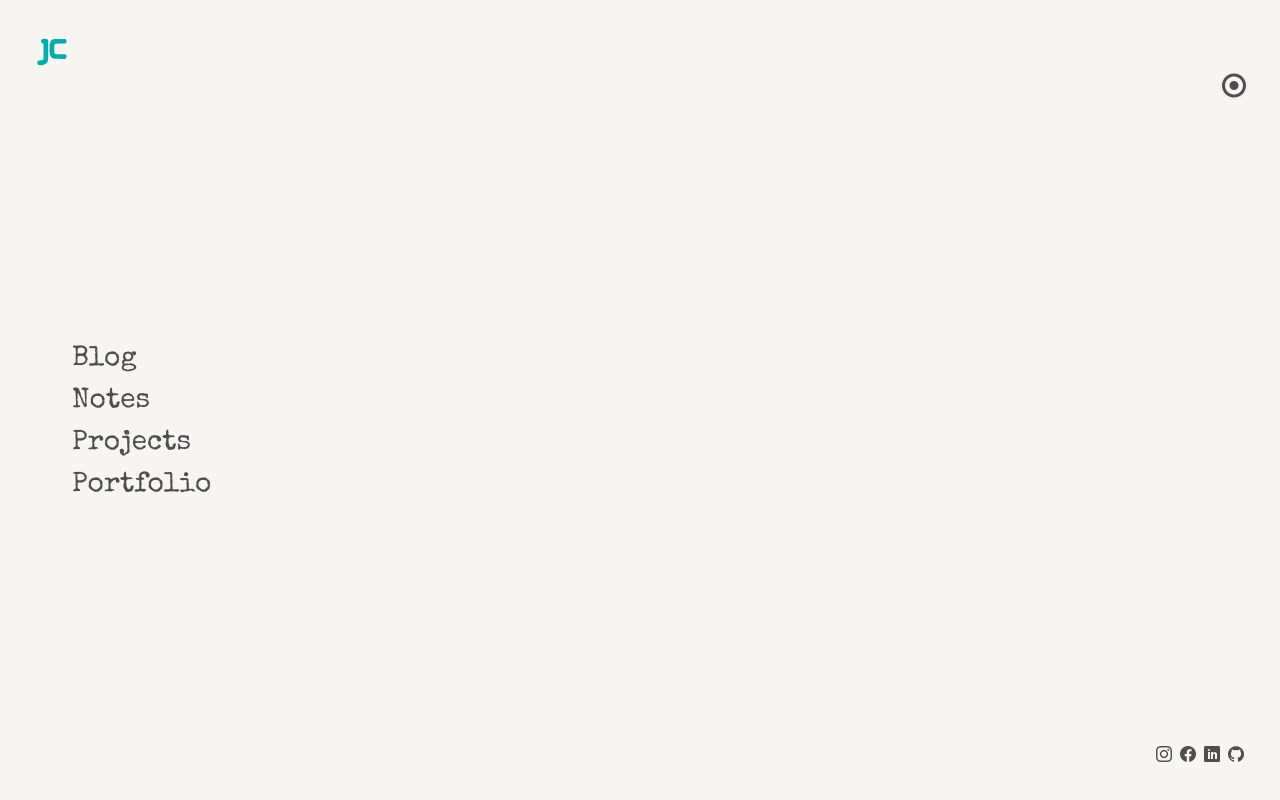
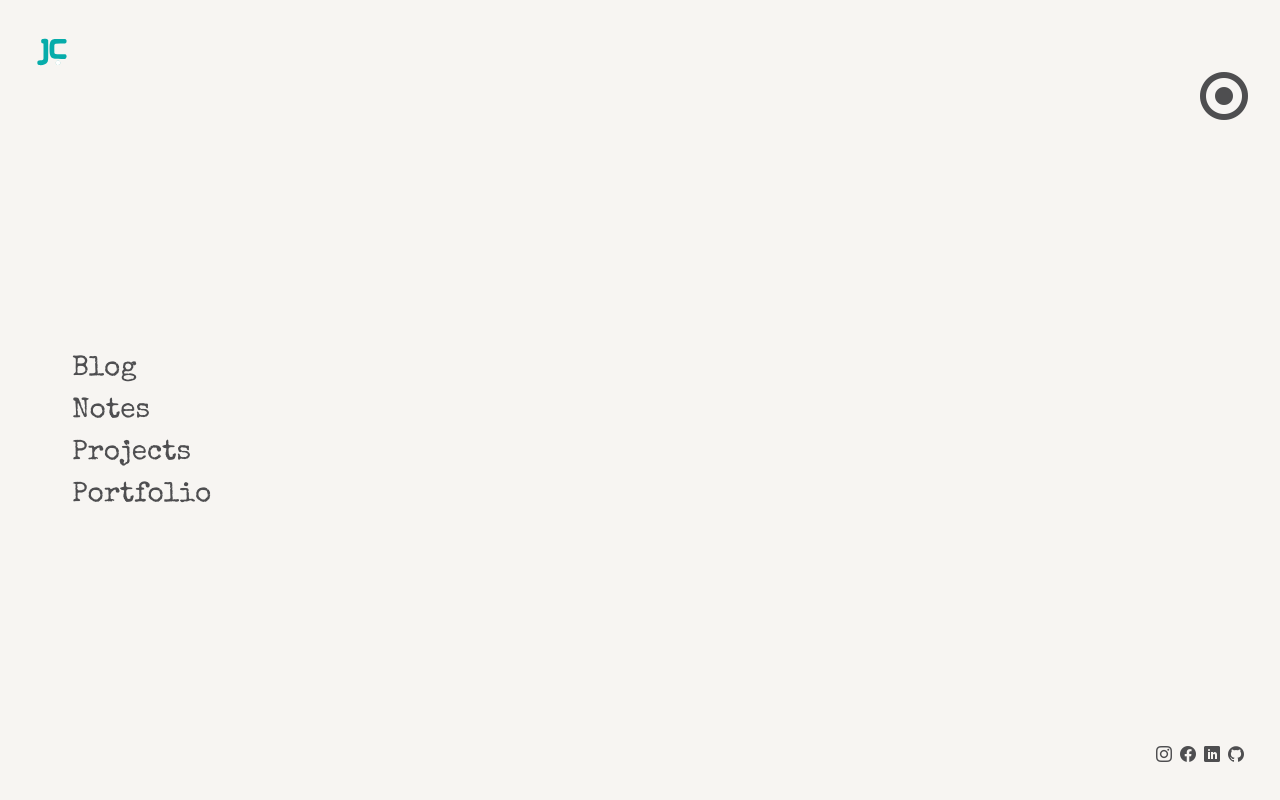
Before and after one commit to knznsmn/jcc, a Next.js app: page / in a window 1280 px wide. Built offline with nearby package versions, Linux system fonts and the light colour scheme.

Commit message:
Update Darkmode component

```diff
--- a/src/components/Copy/index.jsx
+++ b/src/components/Copy/index.jsx
@@ -19,7 +19,7 @@ export default function Copy() {
 
         const button = document.createElement('button');
         button.setAttribute('data-copy-btn', 'true');
-        button.className = styles.copyButton;
+        button.className = styles.button;
         button.innerHTML = '<i class="icon-copy"></i>';
         button.type = 'button';
 
@@ -38,7 +38,7 @@ export default function Copy() {
           }
         });
 
-        pre.className += ` ${styles.codeBlock}`;
+        pre.className += ` ${styles.codeblock}`;
         pre.appendChild(button);
       });
     };
--- a/src/components/Darkmode/Darkmode.module.css
+++ b/src/components/Darkmode/Darkmode.module.css
@@ -1,7 +1,7 @@
 .toggle {
     margin-left: auto;
-    width: 1.75rem;
-    height: 1.75rem;
+    width: 3rem;
+    height: 3rem;
     gap: 0.35rem;
     cursor: pointer;
     align-items: center;
@@ -20,8 +20,8 @@
     scale: 1.05;
 }
 .toggle i {
-    font-size: 1.5rem;
+    font-size: 3rem;
 }
 .toggle i:hover {
-    color: var(--hue-verre)
+    color: var(--hue-verre);
 }
--- a/src/components/Darkmode/index.jsx
+++ b/src/components/Darkmode/index.jsx
@@ -7,6 +7,12 @@ const THEME_KEY = "theme";
 
 export function Darkmode() {
     const [theme, setTheme] = useState("light");
+
+    const applyTheme = (mode) => {
+        const root = document.documentElement;
+        root.setAttribute("data-theme", mode);
+        localStorage.setItem(THEME_KEY, mode);
+    };
 
     useEffect(() => {
         const stored = typeof window !== "undefined" ? localStorage.getItem(THEME_KEY) : null;
@@ -21,12 +27,6 @@ export function Darkmode() {
         setTheme(initial);
     }, []);
 
-    const applyTheme = (mode) => {
-        const root = document.documentElement;
-        root.setAttribute("data-theme", mode);
-        localStorage.setItem(THEME_KEY, mode);
-    };
-
     const toggleTheme = () => {
         const next = theme === "dark" ? "light" : "dark";
         setTheme(next);
```
Also changed, not shown: src/components/Copy/Copy.module.css (+4 -4 lines).
